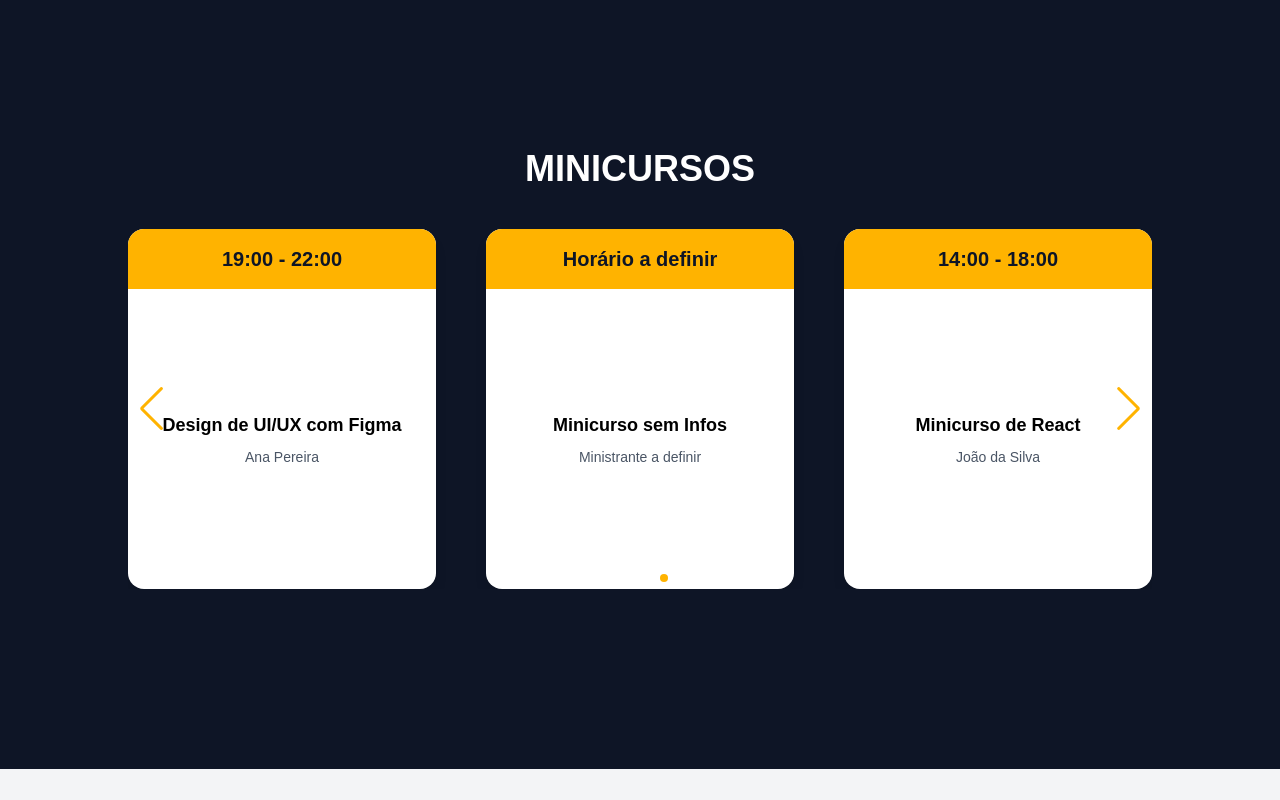
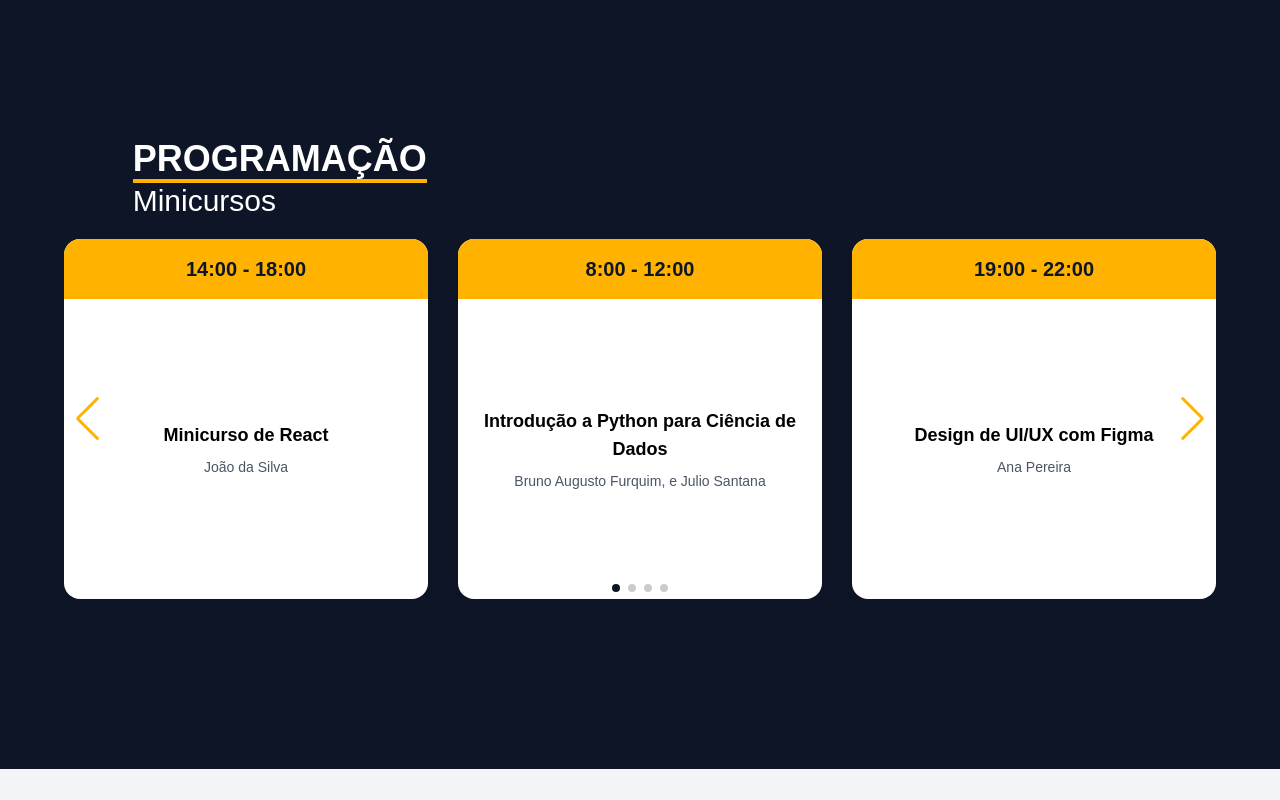
Before and after one commit to gabriellychm/site-secompp, a Next.js app: page / in a window 1280 px wide. Shown: the part 1480-2280 px from the top of the page. Built offline with nearby package versions, Linux system fonts and the light colour scheme.

Commit message:
sliders consertados

```diff
--- a/src/app/components/presentation/EventSlider.tsx
+++ b/src/app/components/presentation/EventSlider.tsx
@@ -31,36 +31,42 @@ export default function EventSlider({
 
   return (
     <div className={sectionClasses}>
-      <div className="text-center mb-10">
-        <h2 className={`text-4xl font-bold uppercase ${textClasses}`}>
+      <div className="text-center grid grid-cols-3 justify-items-end w-full mb-5">
+        <div className={"flex flex-col justify-center items-center"}>
+            <h2 className={`text-4xl w-fit font-bold uppercase border-b-4 border-[#FFB300]  ${textClasses}`}>
+                Programação
+            </h2>
+            <div className={"flex justify-start w-full"}>
+                <h2 className={`text-3xl ${textClasses}`}>
                     {title}
                 </h2>
+            </div>
+        </div>
+          <div></div>
+          <div></div>
       </div>
 
         <Swiper
             modules={[Navigation, Pagination, A11y]}
-        spaceBetween={50}
+            spaceBetween={20} // diminui o espaço
             slidesPerView={3}
-        initialSlide={3}
-        centeredSlides
-        loop={true}
+            centeredSlides={false} // evita centralizar e "espremer"
             navigation
             pagination={{ clickable: true }}
-        className="w-[80%] h-90"
-        style={
-          {
-            "--swiper-navigation-color": swiperNavColor,
-            "--swiper-pagination-color": swiperPagiColor,
-            "--swiper-pagination-bullet-inactive-color": "#fff",
+            loop={true} // só loopa se tiver mais que 3
+            className="w-full max-w-6xl h-90" // ocupa mais largura no desktop
+            style={{
+                "--swiper-navigation-color": "#FFB300",
+                "--swiper-pagination-color": "#0E1526",
                 "--swiper-pagination-bottom": "0px",
-          } as React.CSSProperties
-        }
+            } as React.CSSProperties}
             breakpoints={{
-          320: { slidesPerView: 1, spaceBetween: 20 },
-          640: { slidesPerView: 2, spaceBetween: 30 },
-          1024: { slidesPerView: 3, spaceBetween: 50 },
+                320: { slidesPerView: 1, spaceBetween: 10 },
+                640: { slidesPerView: 2, spaceBetween: 20 },
+                1024: { slidesPerView: 3, spaceBetween: 30 },
             }}
         >
+
         {eventos.map((evento, index) => (
           <SwiperSlide key={index} className="self-stretch">
             <Link href={`/${eventType}?id=${index}`} className="h-full block">
--- a/src/data/events.ts
+++ b/src/data/events.ts
@@ -81,4 +81,5 @@ export const palestras: Evento[] = [
     contato: "carlos.vieira@email.com",
     imagemUrl: "/images/palestras/seguranca.png",
   },
+
 ];
```
Also changed, not shown: 1 other file (tests, documents, lock files or other folders). Lines whose indentation alone changed are shown as unchanged.
